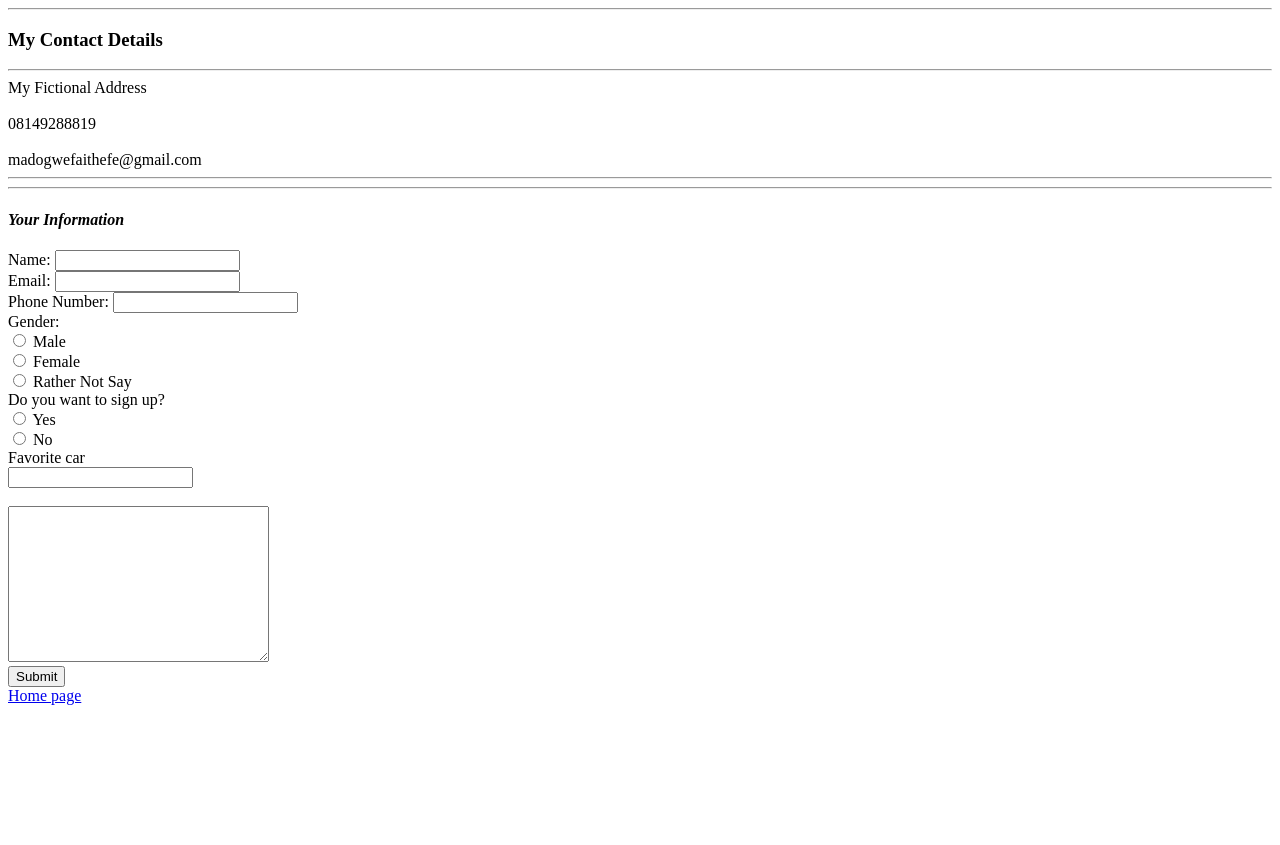
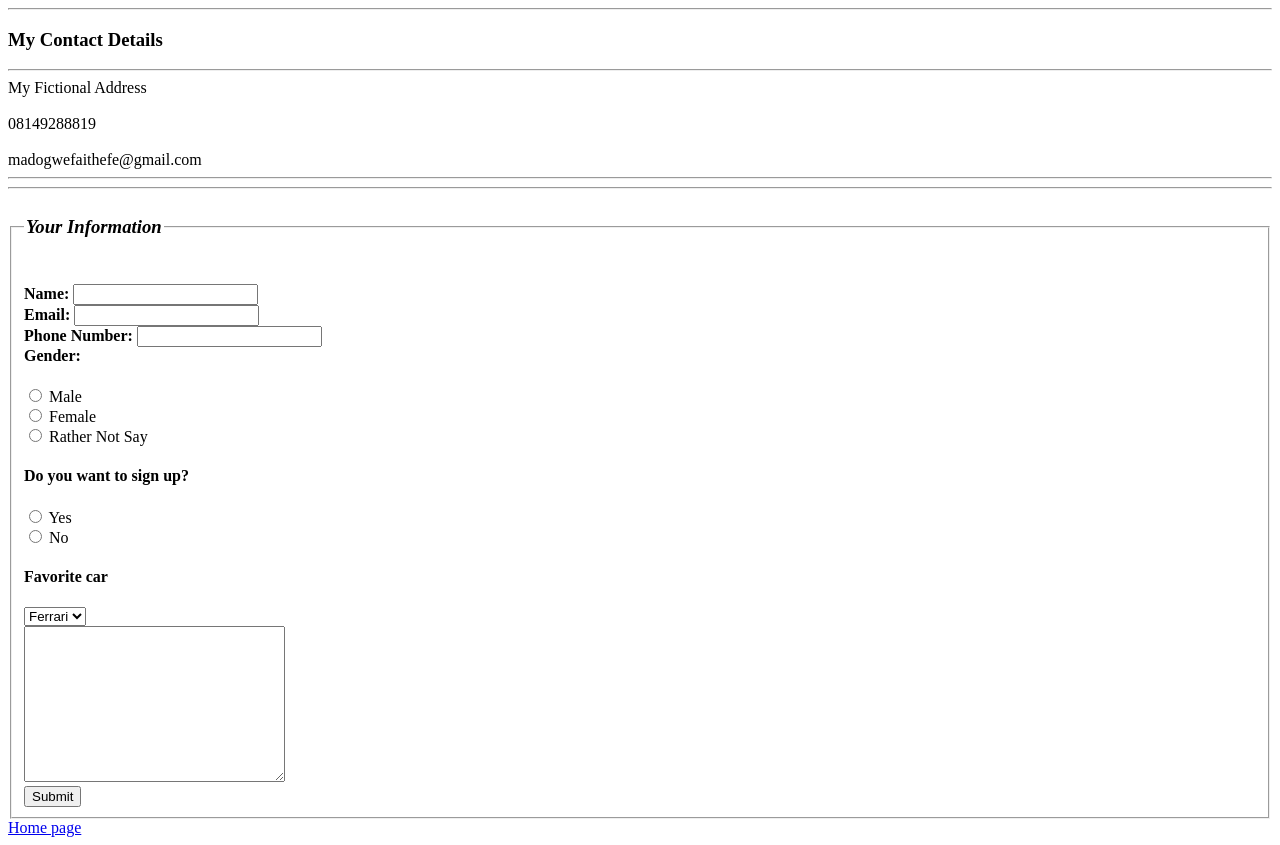
Before and after one commit to FaithMadogwe/Assignment-2, a plain HTML site: page pages/forms.html in a window 1280 px wide. Before the commit the page ends 800 px from the top, so only its background shows below. Drawn offline with Linux system fonts and the light colour scheme.

Commit message:
updated assignment 2

```diff
--- a/pages/forms.html
+++ b/pages/forms.html
@@ -1,48 +1,66 @@
 <!DOCTYPE html>
 <html lang="en">
+
 <head>
     <meta charset="UTF-8">
     <meta name="viewport" content="width=device-width, initial-scale=1.0">
     <title>Contact Info</title>
 </head>
+
 <body>
     <hr>
-    <h3>My Contact Details</h3><hr>
+    <h3>My Contact Details</h3>
+    <hr>
     My Fictional Address <br> <br>
     08149288819 <br> <br>
     madogwefaithefe@gmail.com <br>
     <hr>
     <hr>
-    <i><h4>Your Information</h4></i>
+    <fieldset>
+        <legend>
+            <h3><i>Your Information</i></h3>
+        </legend>
         <form action="">
-<label for="Name">Name:</h4></label>
+            <label for="Name">
+                <h4>Name:
+            </label>
             <input type="text"><br>
             <label for="Email">Email:</label>
             <input type="text" name="" id=""><br>
             <label for="Phone Number">Phone Number:</label>
-<input type="text"> <br> Gender: <br>
+            <input type="text"> <br> Gender:</h4>
             <input type="radio" id="" name="gender">
             <label for="gender">Male</label> <br>
             <input type="radio" id="" name="gender">
             <label for="gender">Female</label> <br>
             <input type="radio" id="" name="gender">
             <label for="gender">Rather Not Say</label><br>
-   Do you want to sign up?<br>
+            <h4> Do you want to sign up?</h4>
             <input type="radio" id="" name="signup">
             <label for="">Yes</label><br>
             <input type="radio" id="" name="signup">
             <label for="">No</label><br>
- Favorite car <br>
-<label for="car"></label>
-<input type="text" name="" id=""> <br>
-<label for="bigBox"</label><br>
+
+            <label for="favorite car">
+                <h4>Favorite car</h4>
+                </valulabel>
+                <select name="cars" id="cars">e="">
+                    <option value="cars">Ferrari</option>
+                    <option value="cars">Glk</option>
+                    <option value="cars">BMW</option>
+                    <option value="cars">Toyota</option>
+
+                </select>
+
+                <br>
                 <textarea name="" id="" cols="30" rows="10"></textarea> <br>
-
                 <button>Submit</button> <br>
+    </fieldset>
 
     <a href="../index.html">Home page</a>
 
 
     </form>
 </body>
+
 </html>
```
Also changed, not shown: index.html (+21 -9 lines), hobbies/hobbies.html (renamed from hobbies/index.html). Lines whose indentation alone changed are shown as unchanged.
